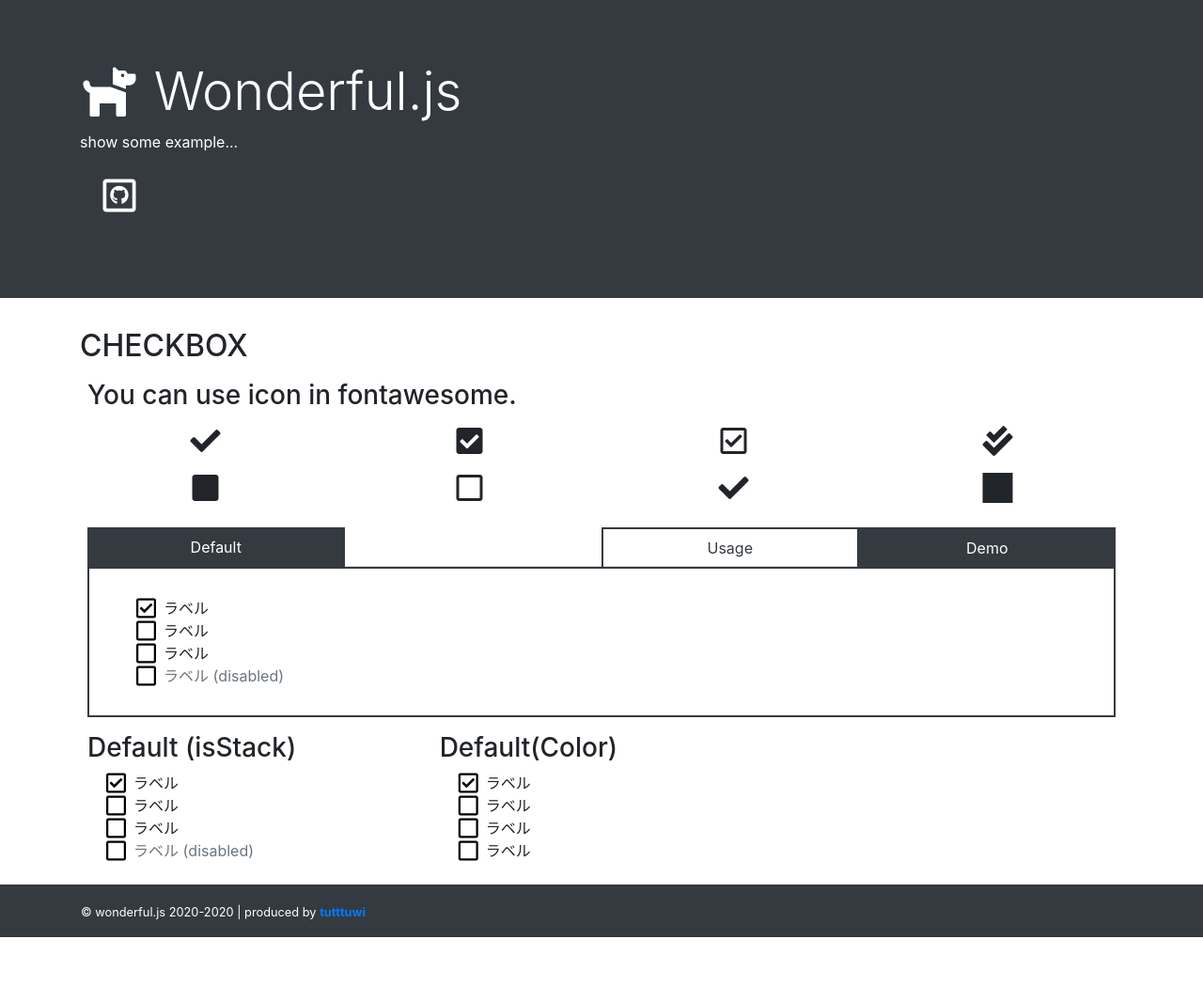
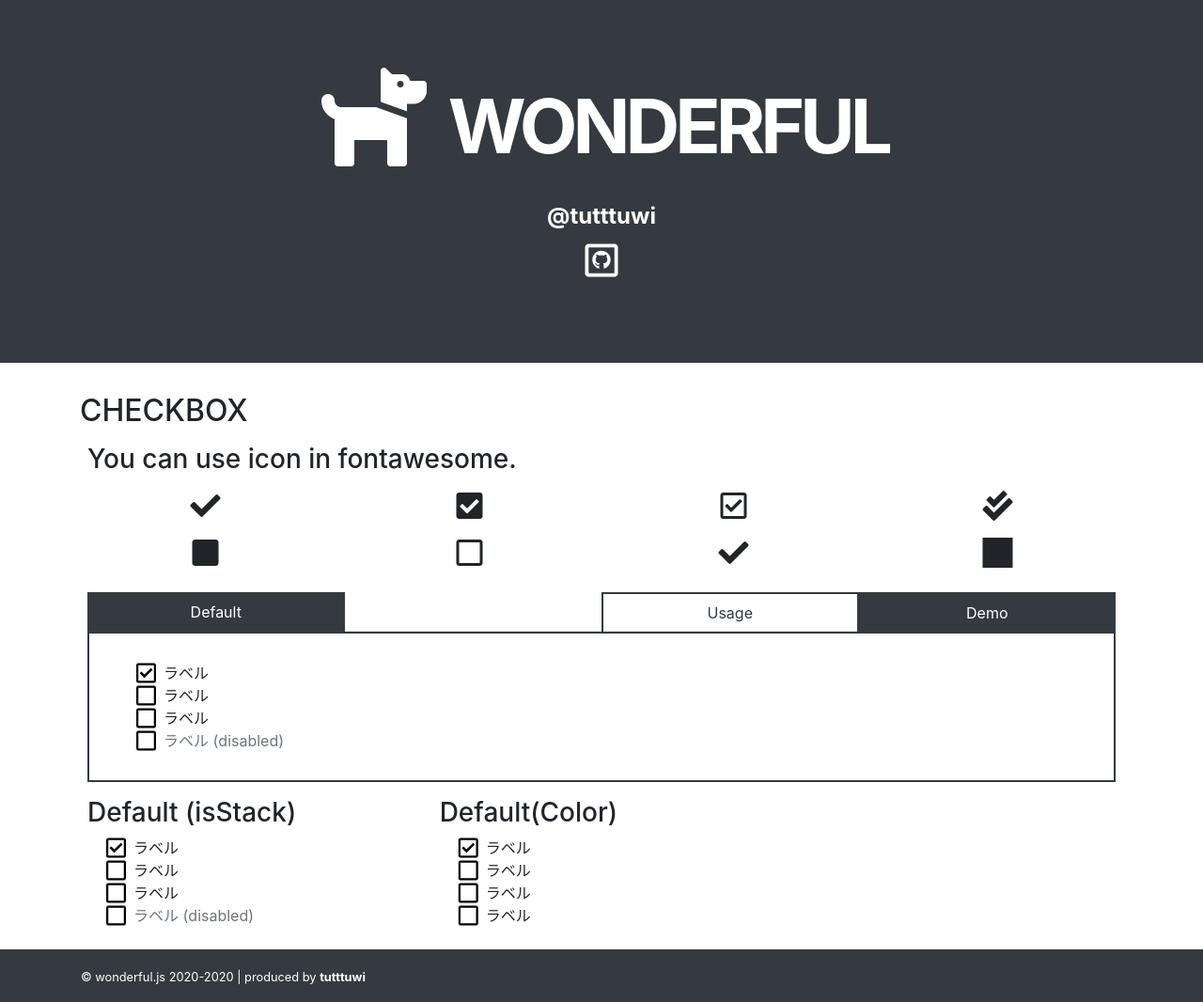
Before and after one commit to tutttuwi/wonderful, a website built with webpack: page example/index.html in a window 1280 px wide. Shown: the whole page at 94% size. Before the commit the page ends 997 px from the top, so only its background shows below. Built offline with nearby package versions, Linux system fonts and the light colour scheme; files whose address does not match are found by name.

Commit message:
modify header design

```diff
--- a/example/index.html
+++ b/example/index.html
@@ -15,17 +15,19 @@
       integrity="sha384-ggOyR0iXCbMQv3Xipma34MD+dH/1fQ784/j6cY/iJTQUOhcWr7x9JvoRxT2MZw1T"
       crossorigin="anonymous"
     />
-    <link rel="stylesheet" href="../example/style.css" />
+    <link rel="stylesheet" href="./css/style.css" />
     <title>Example Page | Wonderful.js</title>
   </head>
   <body class="d-flex align-items-center flex-column min-vh-100">
     <main role="main" class="flex-grow-1 w-100">
       <div class="jumbotron bg-dark text-white" style="border-radius:0">
-        <div class="container">
-          <h1 class="display-4 text-white"><i class="fas fa-dog"></i> Wonderful.js</h1>
-          <p>
-            show some example...
-          </p>
+        <div class="container text-center">
+          <h1 class="display-4 text-white">
+            <i class="fas fa-dog fa-2x"></i> <span class="header-title-text">WONDERFUL</span>
+          </h1>
+          <strong class="lead">
+            <a class="header-title-author" href="">@tutttuwi</a>
+          </strong>
           <p>
             <a
               class="btn btn-dark btn-lg"
@@ -310,7 +312,7 @@
       <div class="container p-3">
         <small
           >&copy; wonderful.js 2020-2020 | produced by
-          <a href="http://tutttuwi.me"><b>tutttuwi</b></a></small
+          <a class="footer-author" href="http://tutttuwi.me"><b>tutttuwi</b></a></small
         >
       </div>
     </footer>
--- a/package.json
+++ b/package.json
@@ -15,6 +15,7 @@
     "babel-loader": "^8.0.6",
     "babel-preset-es2015": "^6.24.1",
     "clean-webpack-plugin": "^3.0.0",
+    "copy-webpack-plugin": "^5.1.1",
     "css-loader": "^3.4.2",
     "file-loader": "^6.0.0",
     "html-webpack-plugin": "^3.2.0",
--- a/example/style.css
+++ b/src/css/style.css
@@ -1,3 +1,20 @@
+.header-title-text {
+  font-size: 5rem;
+  letter-spacing: -5px;
+  line-height: 140px;
+  font-weight: bold;
+}
+.header-title-author {
+  text-decoration: none;
+  font-weight: bold;
+  color: white;
+  font-size: 1.5rem;
+}
+.header-title-author:hover {
+  text-decoration: none;
+  color: steelblue;
+}
+
 .wonderful-tab-title {
   margin-bottom: -1px;
 }
@@ -21,3 +38,12 @@
   border: 2px solid #343a40;
   padding: 30px;
 }
+
+.footer-author {
+  text-decoration: none;
+  color: white;
+}
+.footer-author:hover {
+  text-decoration: none;
+  color: steelblue;
+}
--- a/webpack.config.js
+++ b/webpack.config.js
@@ -2,6 +2,7 @@
 const path = require('path');
 const { CleanWebpackPlugin } = require('clean-webpack-plugin');
 const HtmlWebpackPlugin = require('html-webpack-plugin');
+const CopyPlugin = require('copy-webpack-plugin');
 
 module.exports = {
   mode: 'development',
@@ -15,7 +16,8 @@
   output: {
     // path: path.join(__dirname, '/dist'),
     // path: __dirname + '/dist',
-    filename: '[name].[hash].js',
+    // filename: '[name].[hash].js',
+    filename: 'wonderful.js',
     library: 'Wonderful',
     // libraryExport: 'default',
     libraryTarget: 'umd'
@@ -24,7 +26,8 @@
   plugins: [
     new CleanWebpackPlugin(),
     // new webpack.optimize.UglifyJsPlugin()
-    new HtmlWebpackPlugin({ template: '../example/index.html', inject: 'body' })
+    new HtmlWebpackPlugin({ template: '../example/index.html', inject: 'body' }),
+    new CopyPlugin([{ from: 'css/*.css', to: '../dist' }])
   ],
 
   module: {
```
Also changed, not shown: dist/index.html (deleted), 2 other files.
